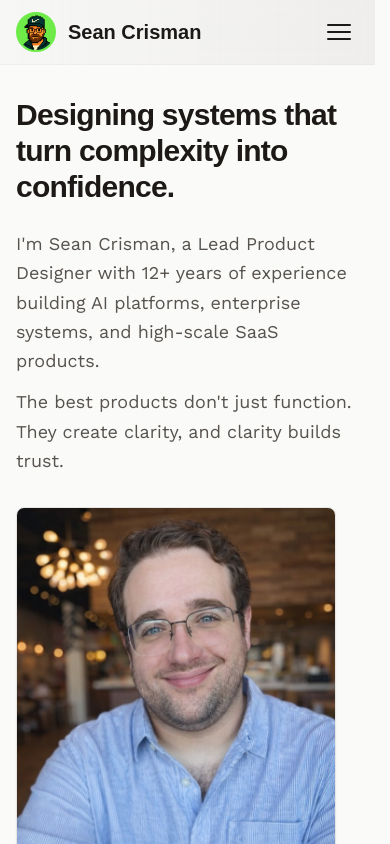
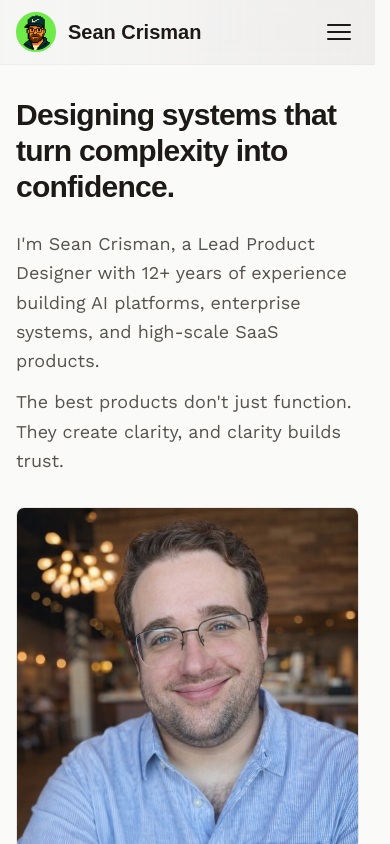
Before and after one commit to crismancodes/personalsite, a Next.js app: page /about in a window 390 px wide. Shown: the top 844 px of the page. Built offline with nearby package versions, Linux system fonts and the light colour scheme; a web font is replaced by a local one.

Commit message:
Refactor AboutPage layout: adjust flex properties for better alignment and update image handling for improved responsiveness and visual consistency.

```diff
--- a/src/app/about/page.tsx
+++ b/src/app/about/page.tsx
@@ -7,7 +7,7 @@ export default function AboutPage() {
     <>
       <Section className="py-6 pt-8 md:py-8 md:pt-10">
         <Container className="max-w-3xl">
-          <div className="flex flex-col gap-8 sm:flex-row sm:items-start sm:gap-10">
+          <div className="flex flex-col gap-8 sm:flex-row sm:items-stretch sm:gap-10">
             <div className="min-w-0 flex-1 max-w-xl">
               <h1 className="font-serif text-3xl font-semibold tracking-tight text-foreground sm:text-4xl md:text-5xl">
                 Designing systems that turn complexity into confidence.
@@ -24,13 +24,13 @@ export default function AboutPage() {
                 </p>
               </div>
             </div>
-            <figure className="w-full shrink-0 sm:w-56 md:w-64">
+            <figure className="relative w-full shrink-0 sm:w-56 md:w-64 aspect-square sm:aspect-auto min-h-0 overflow-hidden rounded-lg border border-border">
               <Image
                 src="/images/professional-portrait.png"
                 alt="Sean Crisman"
-                width={320}
-                height={427}
-                className="rounded-lg border border-border object-cover shadow-sm"
+                fill
+                sizes="(min-width: 768px) 256px, 224px"
+                className="object-cover object-top shadow-sm"
               />
             </figure>
           </div>
```
